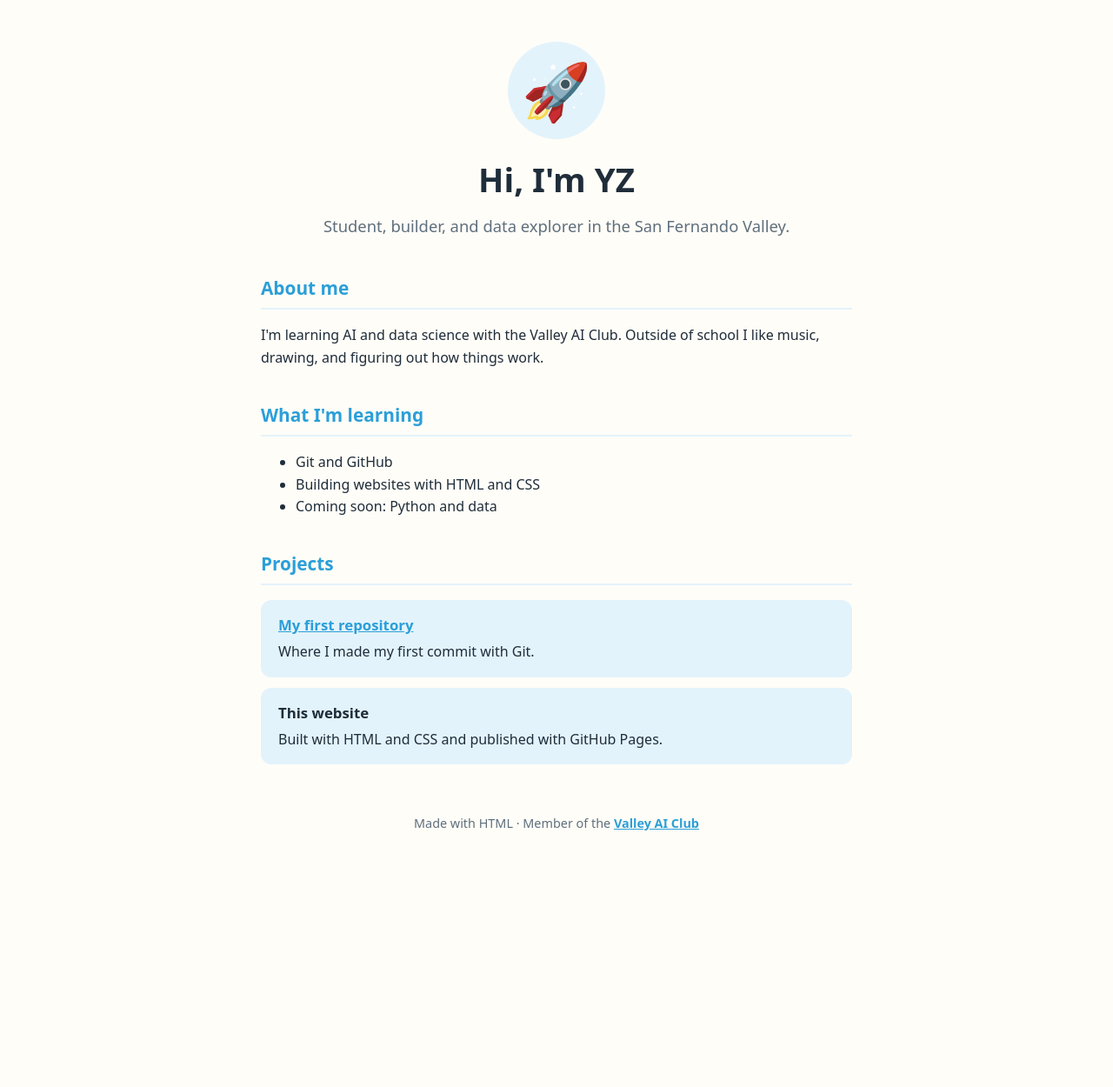
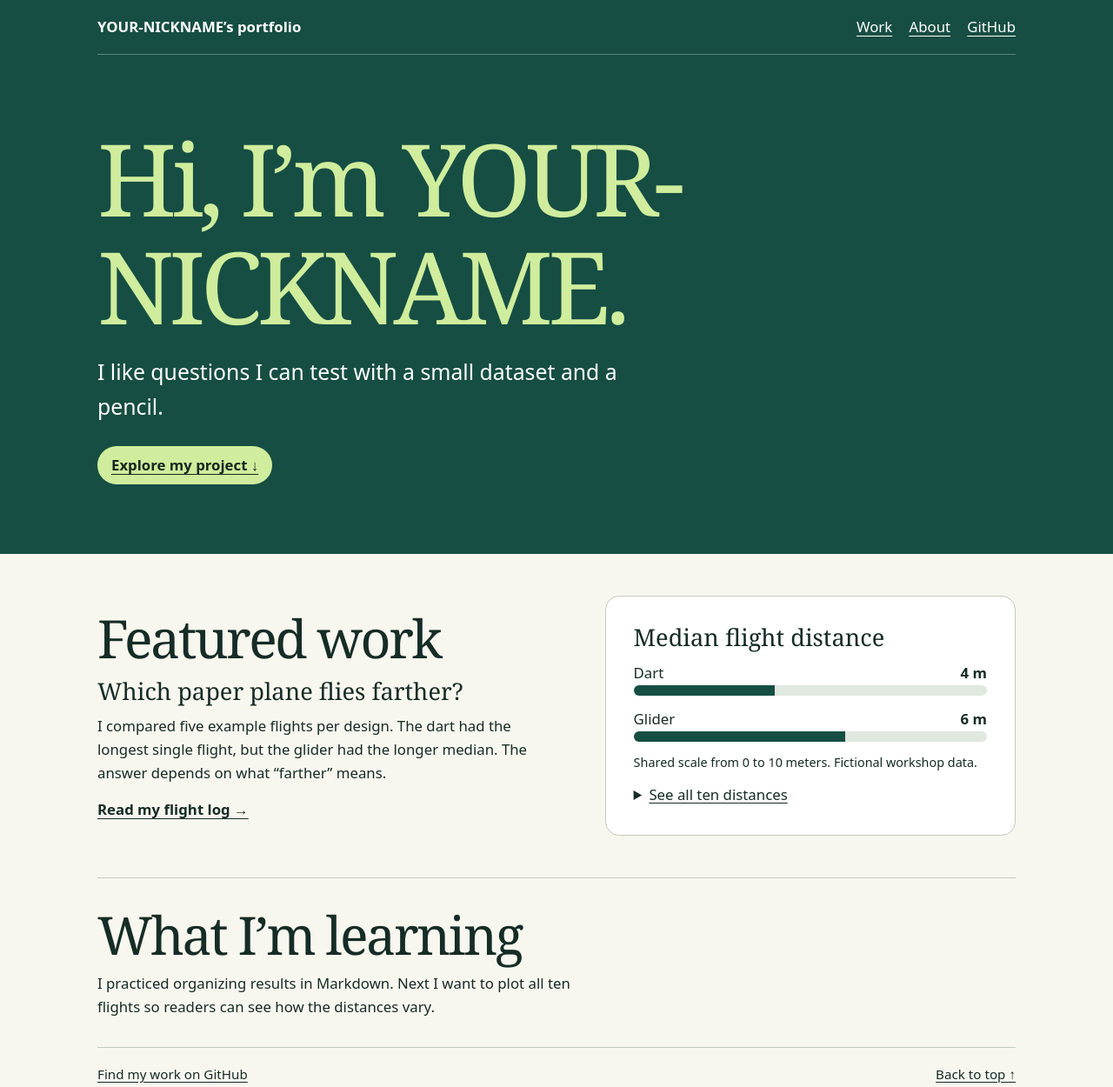
Before and after one commit to zhyning/zhyning.github.io, a plain HTML site: page index.html in a window 1280 px wide. Shown: the whole page at 87% size. Before the commit the page ends 1021 px from the top, so only its background shows below. Drawn offline with Linux system fonts and the light colour scheme.

Commit message:
Revise index.html for portfolio updates
Updated the HTML structure and styling for a personal portfolio page.

```diff
--- a/index.html
+++ b/index.html
@@ -1,156 +1,111 @@
-<!DOCTYPE html>
+<!doctype html>
 <html lang="en">
 <head>
   <meta charset="utf-8">
   <meta name="viewport" content="width=device-width, initial-scale=1">
-
-  <!-- ✏️ The text that shows on the browser tab -->
-  <title>YZ's Page</title>
-
+  <!-- EDIT 1: Give your browser tab a title. -->
+  <title>YOUR-NICKNAME | Student portfolio</title>
   <style>
-    /* 🎨 Change these colors to make the site yours.
-       Try one of these pairs, or pick your own at htmlcolorcodes.com:
-         --accent: #2b9fd8;  --accent-soft: #e3f3fb;   (sky blue)
-         --accent: #e8812a;  --accent-soft: #fdf0e3;   (orange)
-         --accent: #2f9e6e;  --accent-soft: #e2f4ec;   (green)
-         --accent: #7a5af5;  --accent-soft: #eee9fe;   (purple)
-    */
     :root {
-      --accent: #2b9fd8;
-      --accent-soft: #e3f3fb;
-      --text: #1f2d3a;
-      --muted: #5f6f7c;
-      --background: #fffdf8;
+      /* EDIT 2: Try plum with #49213e and #f2cbea instead. */
+      --ink: #162c26;
+      --accent: #164e43;
+      --highlight: #cfed9d;
+      --paper: #f8f7ef;
+      --line: #c0cbbd;
     }
-
+    * { box-sizing: border-box; }
     body {
       margin: 0;
-      font-family: system-ui, -apple-system, "Segoe UI", Roboto, Arial, sans-serif;
-      line-height: 1.6;
-      color: var(--text);
-      background: var(--background);
+      background: var(--paper);
+      color: var(--ink);
+      font: 1.05rem/1.6 "DM Sans", system-ui, sans-serif;
     }
-
-    main {
-      max-width: 680px;
-      margin: 0 auto;
-      padding: 48px 20px;
-    }
-
-    header {
-      text-align: center;
-      margin-bottom: 40px;
-    }
-
-    .avatar {
-      font-size: 64px;
-      width: 112px;
-      height: 112px;
-      line-height: 112px;
-      margin: 0 auto 16px;
-      border-radius: 50%;
-      background: var(--accent-soft);
-    }
-
-    h1 {
-      font-size: 2.4rem;
-      margin: 0;
-    }
-
-    .tagline {
-      color: var(--muted);
-      font-size: 1.15rem;
-      margin: 8px 0 0;
-    }
-
-    h2 {
-      font-size: 1.3rem;
-      color: var(--accent);
-      border-bottom: 2px solid var(--accent-soft);
-      padding-bottom: 6px;
-      margin-top: 36px;
-    }
-
-    a {
-      color: var(--accent);
-      font-weight: 600;
-    }
-
-    .card {
-      background: var(--accent-soft);
-      border-radius: 12px;
-      padding: 16px 20px;
-      margin: 12px 0;
-    }
-
-    .card h3 {
-      margin: 0 0 4px;
-      font-size: 1.05rem;
-    }
-
-    .card p {
-      margin: 0;
-    }
-
-    footer {
-      margin-top: 56px;
-      text-align: center;
-      color: var(--muted);
-      font-size: 0.9rem;
+    .wrap { width: min(100% - 2.5rem, 66rem); margin-inline: auto; }
+    h1, h2, h3, p, figure { margin: 0; }
+    h1, h2, h3 { font-family: "Baskervville", Georgia, serif; font-weight: 500; line-height: 1.08; }
+    h1 { font-size: clamp(3.4rem, 9vw, 7.4rem); letter-spacing: -.05em; overflow-wrap: anywhere; }
+    h2 { font-size: clamp(2rem, 5vw, 3.8rem); letter-spacing: -.04em; }
+    h3 { font-size: 1.7rem; }
+    a { color: inherit; text-underline-offset: .23em; }
+    a:hover, summary:hover { text-decoration-thickness: .16em; }
+    :focus-visible { outline: 3px solid currentColor; outline-offset: 4px; }
+    header { background: var(--accent); color: white; }
+    nav, .nav-links, footer { display: flex; align-items: center; gap: 1.2rem; flex-wrap: wrap; }
+    nav, footer { justify-content: space-between; padding-block: 1.1rem; }
+    nav { border-bottom: 1px solid #ffffff4d; }
+    .hero { padding-block: clamp(2.8rem, 7vw, 5rem); }
+    .hero h1 { color: var(--highlight); }
+    .hero p { max-width: 42rem; margin-block: 1rem 1.6rem; font-size: clamp(1.1rem, 3vw, 1.55rem); }
+    .button { display: inline-block; padding: .55rem 1rem; background: var(--highlight); color: #15281d; border-radius: 2rem; font-weight: 650; }
+    .button:focus-visible { outline-color: white; }
+    .feature { display: grid; grid-template-columns: 1.1fr 1fr; align-items: center; gap: clamp(1.5rem, 5vw, 4rem); padding-block: 3rem; }
+    .feature h3, .feature p, .note p { margin-top: .8rem; }
+    .feature a { display: inline-block; margin-top: 1rem; font-weight: 650; }
+    .note { padding: clamp(1.2rem, 4vw, 2rem); border: 1px solid var(--line); border-radius: 1rem; background: #fff; }
+    .note h3 { margin-top: 0; }
+    .bar { height: .75rem; background: #e0e8df; border-radius: 1rem; overflow: hidden; }
+    .bar span { display: block; height: 100%; background: var(--accent); }
+    .measure { display: flex; justify-content: space-between; margin-top: .85rem; }
+    figcaption { margin-top: .8rem; font-size: .9rem; }
+    details { margin-top: .8rem; }
+    summary { cursor: pointer; text-decoration: underline; text-underline-offset: .2em; }
+    .about { padding-block: 2rem; border-block: 1px solid var(--line); }
+    .about p { margin-top: .65rem; max-width: 60ch; }
+    footer { font-size: .95rem; }
+    @media (max-width: 42rem) {
+      .feature { grid-template-columns: 1fr; padding-block: 2rem; }
+      .nav-links { gap: .85rem; }
     }
   </style>
 </head>
 <body>
-  <main>
+  <header id="top">
+    <div class="wrap">
+      <nav aria-label="Main">
+        <strong>YOUR-NICKNAME’s portfolio</strong>
+        <div class="nav-links"><a href="#work">Work</a><a href="#about">About</a><a href="https://github.com/YOUR-USERNAME">GitHub</a></div>
+      </nav>
+      <div class="hero">
+        <!-- EDIT 3: Introduce yourself in your own words. -->
+        <h1>Hi, I’m YOUR-NICKNAME.</h1>
+        <p>I like questions I can test with a small dataset and a pencil.</p>
+        <a class="button" href="#work">Explore my project ↓</a>
+      </div>
+    </div>
+  </header>
 
-    <header>
-      <!-- ✏️ Pick an emoji that represents you -->
-      <div class="avatar">🚀</div>
-
-      <!-- ✏️ Your first name or a nickname (not your full name) -->
-      <h1>Hi, I'm YZ</h1>
-
-      <!-- ✏️ One sentence about you -->
-      <p class="tagline">Student, builder, and data explorer in the San Fernando Valley.</p>
-    </header>
-
-    <section>
-      <h2>About me</h2>
-      <!-- ✏️ Write 2–3 sentences. What do you like? What are you curious about? -->
-      <p>
-        I'm learning AI and data science with the Valley AI Club. Outside of school
-        I like music, drawing, and figuring out how things work.
-      </p>
+  <main class="wrap">
+    <!-- EDIT 4: Tell the reader what you did and link to the actual work. -->
+    <section class="feature" id="work" aria-labelledby="work-title">
+      <div>
+        <h2 id="work-title">Featured work</h2>
+        <h3>Which paper plane flies farther?</h3>
+        <p>I compared five example flights per design. The dart had the longest single flight, but the glider had the longer median. The answer depends on what “farther” means.</p>
+        <a href="https://github.com/YOUR-USERNAME/my-first-repo/blob/main/flight-log.md">Read my flight log →</a>
+      </div>
+      <figure class="note">
+        <h3>Median flight distance</h3>
+        <div class="measure"><span>Dart</span><strong>4 m</strong></div>
+        <div class="bar" aria-hidden="true"><span style="width: 40%"></span></div>
+        <div class="measure"><span>Glider</span><strong>6 m</strong></div>
+        <div class="bar" aria-hidden="true"><span style="width: 60%"></span></div>
+        <figcaption>Shared scale from 0 to 10 meters. Fictional workshop data.</figcaption>
+        <details><summary>See all ten distances</summary>
+          <p>Dart (m): 3, 4, 4, 5, 9.<br>Glider (m): 4, 5, 6, 6, 7.</p>
+        </details>
+      </figure>
     </section>
 
-    <section>
-      <h2>What I'm learning</h2>
-      <!-- ✏️ Each <li> is one bullet point. Add or remove lines. -->
-      <ul>
-        <li>Git and GitHub</li>
-        <li>Building websites with HTML and CSS</li>
-        <li>Coming soon: Python and data</li>
-      </ul>
+    <section class="about" id="about">
+      <h2>What I’m learning</h2>
+      <!-- EDIT 5: Name one skill you practiced and one specific next step. -->
+      <p>I practiced organizing results in Markdown. Next I want to plot all ten flights so readers can see how the distances vary.</p>
     </section>
-
-    <section>
-      <h2>Projects</h2>
-      <!-- ✏️ Copy a whole <div class="card"> ... </div> block to add another project.
-           Replace YOUR-USERNAME with your GitHub username. -->
-      <div class="card">
-        <h3><a href="https://github.com/YOUR-USERNAME/my-first-repo">My first repository</a></h3>
-        <p>Where I made my first commit with Git.</p>
-      </div>
-      <div class="card">
-        <h3>This website</h3>
-        <p>Built with HTML and CSS and published with GitHub Pages.</p>
-      </div>
-    </section>
-
-    <footer>
-      <p>Made with HTML · Member of the <a href="https://valleyaiclub.org/">Valley AI Club</a></p>
-    </footer>
-
   </main>
+  <footer class="wrap">
+    <a href="https://github.com/YOUR-USERNAME">Find my work on GitHub</a>
+    <a href="#top">Back to top ↑</a>
+  </footer>
 </body>
 </html>
```
